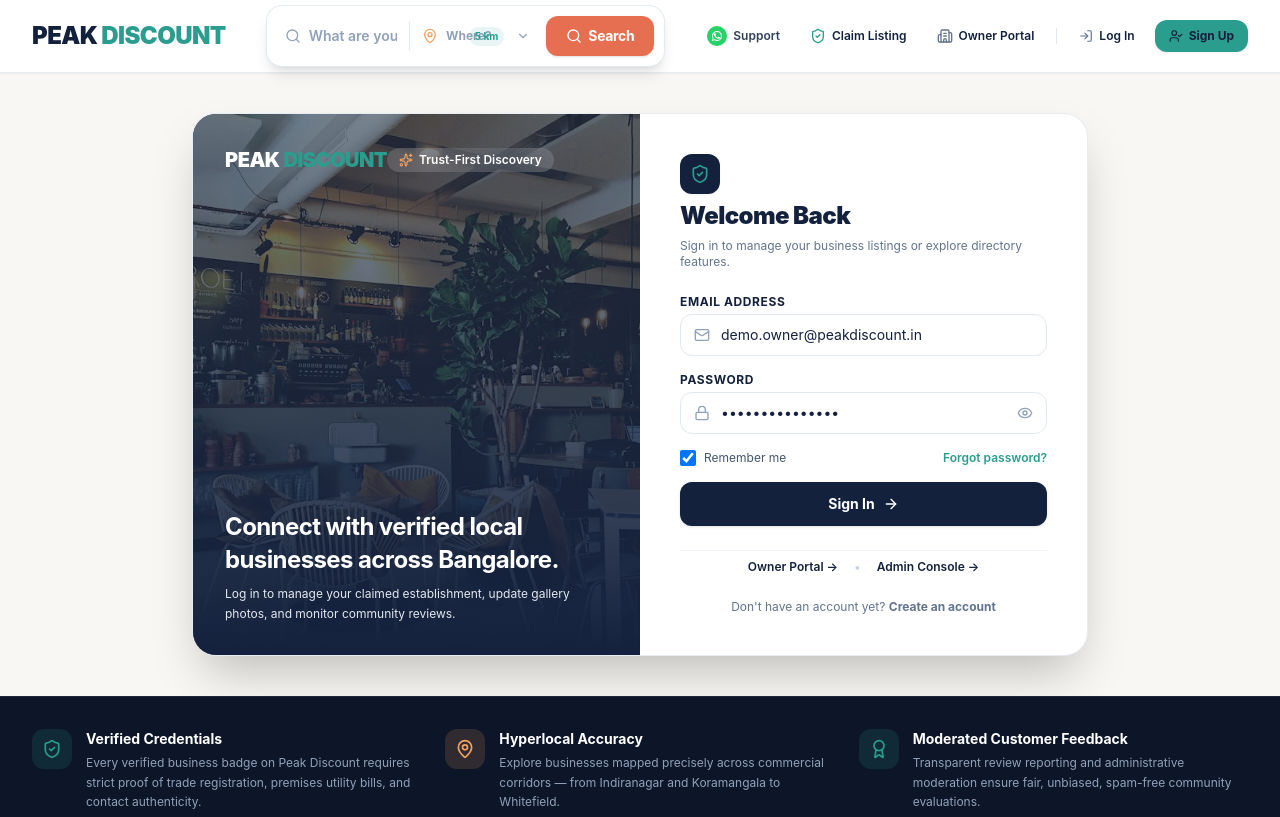
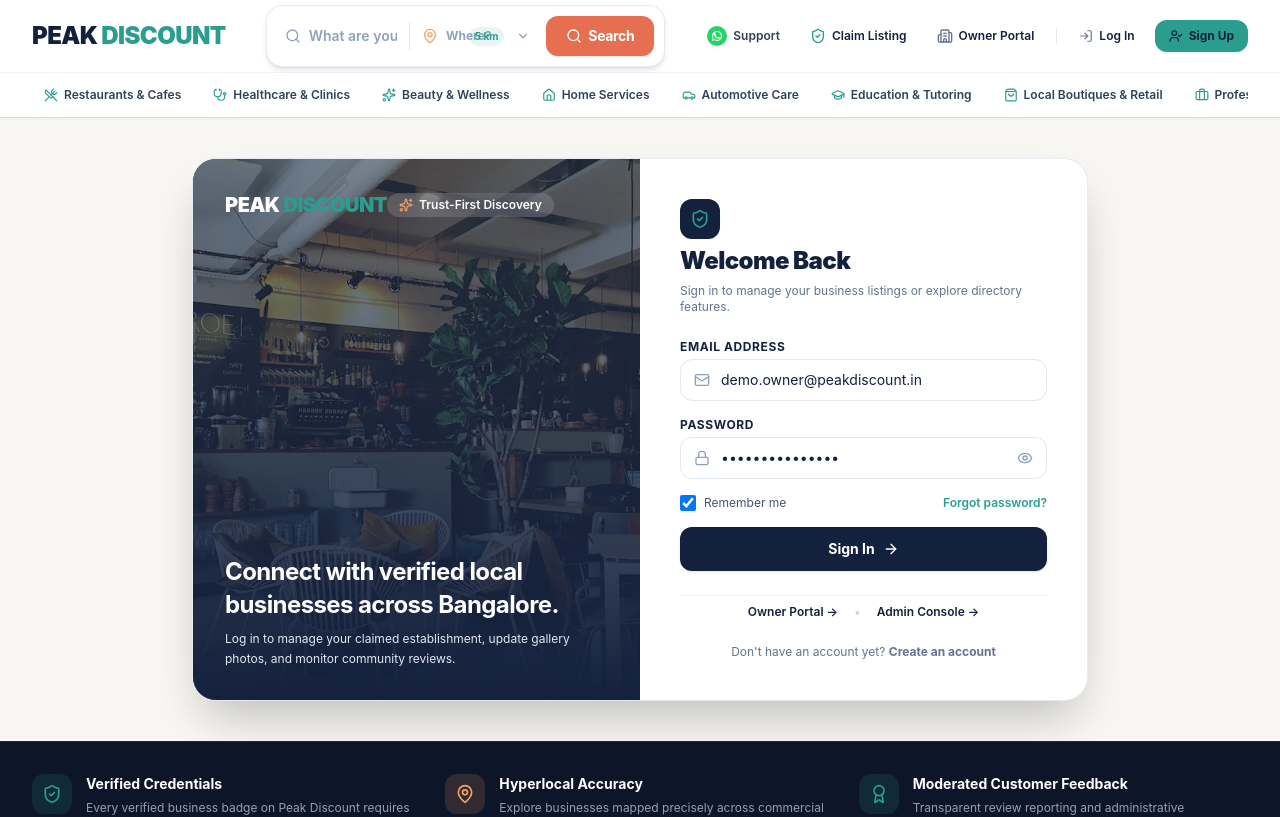
Before and after one commit to Pick-discount20/Pick-discounts, a Next.js app: page /Pick-discounts/login in a window 1280 px wide. Shown: the top 817 px of the page. Built offline with nearby package versions, Linux system fonts and the light colour scheme.

Commit message:
Implement Yelp-inspired header, secondary category navigation, and 5km location discovery

```diff
--- a/src/app/search/page.tsx
+++ b/src/app/search/page.tsx
@@ -302,9 +302,9 @@ function SearchResultsContent() {
                       <SearchIcon className="w-6 h-6" />
                     </div>
                     <div>
-                      <h3 className="text-base font-bold text-[#14213D]">No businesses matched your filters</h3>
+                      <h3 className="text-base font-bold text-[#14213D]">No businesses found within 5 km of this location.</h3>
                       <p className="text-xs text-slate-500 mt-1 max-w-sm mx-auto">
-                        Try expanding your distance radius, removing minimum rating requirements, or resetting your category selections.
+                        We couldn&apos;t determine your location or found no matches nearby. Please enter your area manually or reset your category filters.
                       </p>
                     </div>
                     <button
@@ -434,7 +434,7 @@ function SearchResultsContent() {
 
 export default function SearchPage() {
   return (
-    <Suspense fallback={<div className="p-8 text-center text-sm text-slate-500">Loading search results...</div>}>
+    <Suspense fallback={<div className="p-8 text-center text-sm font-semibold text-slate-500">Finding businesses near you...</div>}>
       <SearchResultsContent />
     </Suspense>
   );
--- a/src/components/discovery/SearchBar.tsx
+++ b/src/components/discovery/SearchBar.tsx
@@ -16,24 +16,24 @@ import {
 export const DEFAULT_SEARCH_RADIUS_KM = 5;
 
 export const POPULAR_LOCATIONS = [
-  { city: 'Ahmedabad', state: 'Gujarat', label: 'Ahmedabad, Gujarat', primary: true },
-  { city: 'Ahmedabad', state: 'Gujarat', label: 'SG Highway, Ahmedabad' },
-  { city: 'Ahmedabad', state: 'Gujarat', label: 'Prahlad Nagar, Ahmedabad' },
-  { city: 'Ahmedabad', state: 'Gujarat', label: 'Navrangpura, Ahmedabad' },
-  { city: 'Ahmedabad', state: 'Gujarat', label: 'Bodakdev, Ahmedabad' },
-  { city: 'Bangalore', state: 'Karnataka', label: 'Indiranagar, Bangalore' },
-  { city: 'Bangalore', state: 'Karnataka', label: 'Koramangala, Bangalore' },
-  { city: 'Bangalore', state: 'Karnataka', label: 'HSR Layout, Bangalore' },
-  { city: 'Bangalore', state: 'Karnataka', label: 'Whitefield, Bangalore' },
+  { city: 'Ahmedabad', label: 'Satellite, Ahmedabad', primary: true },
+  { city: 'Ahmedabad', label: 'Vastrapur, Ahmedabad' },
+  { city: 'Ahmedabad', label: 'SG Highway, Ahmedabad' },
+  { city: 'Ahmedabad', label: 'Prahlad Nagar, Ahmedabad' },
+  { city: 'Ahmedabad', label: 'Bodakdev, Ahmedabad' },
+  { city: 'Bangalore', label: 'Indiranagar, Bangalore' },
+  { city: 'Bangalore', label: 'Koramangala, Bangalore' },
+  { city: 'Bangalore', label: 'HSR Layout, Bangalore' },
+  { city: 'Bangalore', label: 'Whitefield, Bangalore' },
 ];
 
 export const POPULAR_SEARCH_SUGGESTIONS = [
-  { label: 'Restaurants & Cafes', type: 'Category', icon: '🍽️' },
-  { label: 'Dentists & Dental Clinics', type: 'Healthcare', icon: '🦷' },
-  { label: 'Beauty Salons & Day Spas', type: 'Beauty', icon: '✨' },
-  { label: 'Car Repair & Detailing', type: 'Automotive', icon: '🚗' },
-  { label: 'Home Services & Electricians', type: 'Home', icon: '🏠' },
-  { label: 'Interior Designers & Decor', type: 'Home', icon: '🛋️' },
+  { label: 'Restaurants', category: 'Restaurants & Cafes', icon: '🍽️' },
+  { label: 'Dentists', category: 'Healthcare & Clinics', icon: '🦷' },
+  { label: 'Car services', category: 'Automotive Care', icon: '🚗' },
+  { label: 'Beauty salons', category: 'Beauty & Wellness', icon: '✨' },
+  { label: 'Home cleaning', category: 'Home Services', icon: '🧹' },
+  { label: 'Healthcare', category: 'Healthcare & Clinics', icon: '🏥' },
 ];
 
 interface SearchBarProps {
@@ -45,7 +45,7 @@ interface SearchBarProps {
 
 export const SearchBar: React.FC<SearchBarProps> = ({
   initialKeyword = '',
-  initialLocation = 'Ahmedabad, Gujarat',
+  initialLocation = 'Satellite, Ahmedabad',
   compact = false,
   className = '',
 }) => {
@@ -55,7 +55,7 @@ export const SearchBar: React.FC<SearchBarProps> = ({
   const [locationDropdownOpen, setLocationDropdownOpen] = useState(false);
   const [keywordSuggestionsOpen, setKeywordSuggestionsOpen] = useState(false);
 
-  // Geolocation handling state
+  // Geolocation state
   const [geoStatus, setGeoStatus] = useState<'idle' | 'loading' | 'success' | 'error'>('idle');
   const [geoMessage, setGeoMessage] = useState<string | null>(null);
 
@@ -74,7 +74,6 @@ export const SearchBar: React.FC<SearchBarProps> = ({
     return () => document.removeEventListener('mousedown', handleClickOutside);
   }, []);
 
-  // Filter keyword suggestions based on user input
   const filteredSuggestions = POPULAR_SEARCH_SUGGESTIONS.filter((item) =>
     item.label.toLowerCase().includes(keyword.toLowerCase())
   );
@@ -86,7 +85,7 @@ export const SearchBar: React.FC<SearchBarProps> = ({
 
     if (typeof window === 'undefined' || !navigator.geolocation) {
       setGeoStatus('error');
-      setGeoMessage('Geolocation is not supported by your browser.');
+      setGeoMessage("We couldn't determine your location. Please enter your area manually.");
       return;
     }
 
@@ -95,31 +94,30 @@ export const SearchBar: React.FC<SearchBarProps> = ({
 
     navigator.geolocation.getCurrentPosition(
       (position) => {
-        // High accuracy coordinates retrieved
         const lat = position.coords.latitude.toFixed(3);
         const lng = position.coords.longitude.toFixed(3);
         const label = `Current Location (${lat}, ${lng})`;
         setLocation(label);
         setGeoStatus('success');
-        setGeoMessage(`Location acquired (${DEFAULT_SEARCH_RADIUS_KM} km radius applied)`);
+        setGeoMessage(`Location acquired (Searching within ${DEFAULT_SEARCH_RADIUS_KM} km)`);
         setTimeout(() => {
           setLocationDropdownOpen(false);
-        }, 600);
+        }, 500);
       },
       (error) => {
         setGeoStatus('error');
         switch (error.code) {
           case error.PERMISSION_DENIED:
-            setGeoMessage('Location permission denied. Please select your locality manually.');
+            setGeoMessage('Location permission was denied. Please enter your area manually.');
             break;
           case error.POSITION_UNAVAILABLE:
-            setGeoMessage('Location information is currently unavailable.');
+            setGeoMessage("We couldn't determine your location. Please enter your area manually.");
             break;
           case error.TIMEOUT:
-            setGeoMessage('Location request timed out. Please try again.');
+            setGeoMessage('Location request timed out. Please enter your area manually.');
             break;
           default:
-            setGeoMessage('Could not retrieve current location.');
+            setGeoMessage("We couldn't determine your location. Please enter your area manually.");
             break;
         }
       },
@@ -131,7 +129,6 @@ export const SearchBar: React.FC<SearchBarProps> = ({
     );
   };
 
-  // Search submission with keyword, location and default 5 km radius
   const handleSubmit = (e: React.FormEvent) => {
     e.preventDefault();
     setKeywordSuggestionsOpen(false);
@@ -161,14 +158,14 @@ export const SearchBar: React.FC<SearchBarProps> = ({
       onSubmit={handleSubmit}
       className={`relative w-full ${
         compact
-          ? 'bg-white p-1 rounded-xl border border-slate-200/90 shadow-sm flex flex-col sm:flex-row items-stretch sm:items-center'
-          : 'bg-white p-1 sm:p-1.5 rounded-2xl border border-slate-200/90 shadow-lg hover:shadow-xl transition-shadow flex flex-col md:flex-row items-stretch md:items-center'
+          ? 'bg-white p-1 rounded-xl border border-slate-200/90 shadow-xs flex flex-col sm:flex-row items-stretch sm:items-center'
+          : 'bg-white p-1 sm:p-1.5 rounded-2xl border border-slate-200/90 shadow-md hover:shadow-lg transition-shadow flex flex-col md:flex-row items-stretch md:items-center'
       } ${className}`}
       role="search"
       aria-label="Local business and location search"
     >
       {/* =======================================================================
-          INPUT 1: WHAT ARE YOU LOOKING FOR? (Yelp Keyword Search)
+          FIRST INPUT — WHAT (Yelp Keyword Search)
           ======================================================================= */}
       <div className="relative flex-1 flex items-center min-w-0 px-3 py-1.5 md:py-2">
         <label htmlFor="search-keyword-input" className="sr-only">
@@ -192,7 +189,7 @@ export const SearchBar: React.FC<SearchBarProps> = ({
           />
         </div>
 
-        {/* Keyword Suggestions Dropdown */}
+        {/* Autocomplete Suggestions Dropdown */}
         {keywordSuggestionsOpen && (
           <div
             className="absolute top-full left-0 right-0 mt-2 bg-white rounded-2xl shadow-2xl border border-slate-100 py-2 z-50 animate-in fade-in duration-150"
@@ -200,7 +197,7 @@ export const SearchBar: React.FC<SearchBarProps> = ({
           >
             <div className="px-3.5 py-1 text-[10px] font-bold uppercase tracking-wider text-slate-400 flex items-center gap-1">
               <Sparkles className="w-3 h-3 text-[#2A9D8F]" />
-              <span>Popular Searches</span>
+              <span>Suggested Searches</span>
             </div>
             {filteredSuggestions.map((item, idx) => (
               <button
@@ -214,7 +211,7 @@ export const SearchBar: React.FC<SearchBarProps> = ({
                   <span className="font-medium">{item.label}</span>
                 </div>
                 <span className="text-[10px] bg-slate-100 text-slate-500 font-semibold px-2 py-0.5 rounded-full">
-                  {item.type}
+                  {item.category}
                 </span>
               </button>
             ))}
@@ -226,11 +223,11 @@ export const SearchBar: React.FC<SearchBarProps> = ({
       <div className="hidden md:block w-px h-7 bg-slate-200 shrink-0 self-center" aria-hidden="true" />
 
       {/* =======================================================================
-          INPUT 2: WHERE? (Yelp Location Search + 5 km Radius Indicator)
+          SECOND INPUT — WHERE (Location Search: Area, Locality or Pincode)
           ======================================================================= */}
       <div className="relative flex-1 flex items-center min-w-0 px-3 py-1.5 md:py-2 border-t md:border-t-0 border-slate-100">
         <label htmlFor="search-location-input" className="sr-only">
-          Location: Where?
+          Location: Enter area, locality or pincode
         </label>
         <div className="flex items-center gap-2 w-full">
           <MapPin className="w-4 h-4 text-[#F4A261] shrink-0" aria-hidden="true" />
@@ -248,8 +245,8 @@ export const SearchBar: React.FC<SearchBarProps> = ({
                 setLocationDropdownOpen(true);
               }}
               onFocus={() => setLocationDropdownOpen(true)}
-              placeholder="City, locality or address"
-              aria-label="Location (City, locality or address)"
+              placeholder="Enter area, locality or pincode"
+              aria-label="Enter area, locality or pincode"
               autoComplete="off"
               className="w-full bg-transparent text-[#14213D] placeholder-slate-400 text-xs sm:text-sm font-semibold focus:outline-none"
             />
@@ -258,7 +255,7 @@ export const SearchBar: React.FC<SearchBarProps> = ({
           {/* 5 km Radius Badge */}
           <span
             className="shrink-0 text-[10px] font-bold px-1.5 py-0.5 rounded-full bg-[#2A9D8F]/10 text-[#2A9D8F] whitespace-nowrap cursor-default"
-            title="Business discovery default radius: 5 km"
+            title="Discovery search radius: 5 km"
           >
             5 km
           </span>
@@ -273,7 +270,7 @@ export const SearchBar: React.FC<SearchBarProps> = ({
           </button>
         </div>
 
-        {/* Location Dropdown Menu with Geolocation & Popular Localities */}
+        {/* Location Dropdown Menu with Geolocation & Areas */}
         {locationDropdownOpen && (
           <div
             className="absolute top-full left-0 right-0 mt-2 bg-white rounded-2xl shadow-2xl border border-slate-100 p-2 z-50 animate-in fade-in duration-150 min-w-[280px]"
@@ -294,7 +291,7 @@ export const SearchBar: React.FC<SearchBarProps> = ({
                 <div className="flex-1 min-w-0">
                   <div className="leading-tight">Use my current location</div>
                   <div className="text-[10px] font-medium text-slate-500">
-                    Find verified businesses within 5 km
+                    Find businesses within 5 km of your position
                   </div>
                 </div>
               </button>
@@ -317,7 +314,7 @@ export const SearchBar: React.FC<SearchBarProps> = ({
             {/* Popular Localities List */}
             <div className="pt-2">
               <div className="px-3 py-1 text-[10px] font-bold uppercase tracking-wider text-slate-400">
-                Suggested Locations
+                Suggested Areas & Localities
               </div>
               <div className="max-h-52 overflow-y-auto no-scrollbar space-y-0.5">
                 {POPULAR_LOCATIONS.map((loc) => {
@@ -347,8 +344,8 @@ export const SearchBar: React.FC<SearchBarProps> = ({
 
             {/* Radius reminder */}
             <div className="mt-2 pt-2 border-t border-slate-100 px-3 py-1 text-[10px] font-semibold text-slate-400 flex items-center justify-between">
-              <span>Default Radius:</span>
-              <span className="text-[#2A9D8F] font-bold">Searching within 5 km</span>
+              <span>Search Radius:</span>
+              <span className="text-[#2A9D8F] font-bold">Within 5 km</span>
             </div>
           </div>
         )}
--- a/src/components/layout/Navbar.tsx
+++ b/src/components/layout/Navbar.tsx
@@ -2,7 +2,7 @@
 
 import React, { useState, useEffect } from 'react';
 import Link from 'next/link';
-import { usePathname } from 'next/navigation';
+import { usePathname, useSearchParams } from 'next/navigation';
 import {
   ShieldCheck,
   Building2,
@@ -11,13 +11,39 @@ import {
   Menu,
   X,
   PlusCircle,
+  UtensilsCrossed,
+  Stethoscope,
+  Sparkles,
+  Home,
+  Car,
+  GraduationCap,
+  ShoppingBag,
+  Briefcase,
+  LucideIcon,
 } from 'lucide-react';
 import { SearchBar } from '@/components/discovery/SearchBar';
 import { WhatsAppIcon } from '@/components/common/WhatsAppIcon';
 import { SupportModal } from '@/components/layout/SupportModal';
+import { getWhatsAppSupportUrl } from '@/config/support';
+import { DEMO_CATEGORIES } from '@/data/mockData';
+
+// Icon map for approved categories from mockData
+const CATEGORY_ICON_MAP: Record<string, LucideIcon> = {
+  UtensilsCrossed,
+  Stethoscope,
+  Sparkles,
+  Home,
+  Car,
+  GraduationCap,
+  ShoppingBag,
+  Briefcase,
+};
 
 export const Navbar: React.FC = () => {
   const pathname = usePathname();
+  const searchParams = useSearchParams();
+  const activeCategoryParam = searchParams.get('category') || '';
+
   const [mobileMenuOpen, setMobileMenuOpen] = useState(false);
   const [supportModalOpen, setSupportModalOpen] = useState(false);
   const [scrolled, setScrolled] = useState(false);
@@ -25,7 +51,7 @@ export const Navbar: React.FC = () => {
 
   useEffect(() => {
     const handleScroll = () => {
-      setScrolled(window.scrollY > 30);
+      setScrolled(window.scrollY > 25);
     };
 
     handleScroll();
@@ -36,21 +62,32 @@ export const Navbar: React.FC = () => {
   // When on homepage at the top, integrate with the photographic hero
   const isDarkNav = isHome && !scrolled;
 
+  // Handle Support click: opens WhatsApp if configured, or displays support modal
+  const handleSupportClick = () => {
+    const whatsappUrl = getWhatsAppSupportUrl();
+    if (whatsappUrl) {
+      window.open(whatsappUrl, '_blank', 'noopener,noreferrer');
+    } else {
+      setSupportModalOpen(true);
+    }
+  };
+
   const headerClass = isHome
     ? scrolled
       ? 'fixed top-0 left-0 right-0 z-40 bg-white/95 backdrop-blur-md border-b border-slate-200/80 text-[#14213D] shadow-sm transition-all duration-300'
-      : 'absolute top-0 left-0 right-0 z-40 bg-gradient-to-b from-[#14213D]/95 via-[#14213D]/65 to-transparent border-b border-white/10 text-white transition-all duration-300'
+      : 'absolute top-0 left-0 right-0 z-40 bg-gradient-to-b from-[#14213D]/95 via-[#14213D]/70 to-transparent border-b border-white/10 text-white transition-all duration-300'
     : 'sticky top-0 z-40 bg-white/95 backdrop-blur-md border-b border-slate-200/80 text-[#14213D] shadow-xs transition-all duration-200';
 
   return (
     <>
       <header className={headerClass}>
+        {/* =======================================================================
+            1. MAIN HEADER ROW (Wordmark Left, Yelp Search Center, Actions Right)
+            ======================================================================= */}
         <div className="max-w-7xl mx-auto px-4 sm:px-6 lg:px-8">
           <div className="flex items-center justify-between h-16 sm:h-[72px] gap-2 lg:gap-4">
 
-            {/* =======================================================================
-                LEFT: PEAK DISCOUNT WORDMARK (NO OLD LOGO ICON, NO TAGLINE)
-                ======================================================================= */}
+            {/* LEFT: PEAK DISCOUNT WORDMARK (NO OLD PD LOGO ICON, NO TAGLINE) */}
             <div className="flex items-center shrink-0">
               <Link
                 href="/"
@@ -64,24 +101,18 @@ export const Navbar: React.FC = () => {
               </Link>
             </div>
 
-            {/* =======================================================================
-                CENTRE: PROMINENT YELP-STYLE TWO-PART SEARCH BAR (DESKTOP)
-                Takes primary visual emphasis and horizontal space in the header
-                ======================================================================= */}
+            {/* CENTRE: PROMINENT YELP-STYLE TWO-PART SEARCH BAR (DESKTOP) */}
             <div className="hidden lg:flex flex-1 max-w-2xl xl:max-w-3xl mx-2 xl:mx-4 min-w-0">
               <SearchBar compact={false} />
             </div>
 
-            {/* =======================================================================
-                RIGHT: CUSTOMER NAVIGATION & ACTIONS (DESKTOP)
-                Support (WhatsApp) | Claim Listing | Owner Portal | Log In | Sign Up
-                ======================================================================= */}
+            {/* RIGHT: CUSTOMER NAVIGATION & ACTIONS (DESKTOP) */}
             <nav className="hidden lg:flex items-center gap-1 xl:gap-2.5 shrink-0 text-xs font-semibold">
 
               {/* Support (WhatsApp integration) */}
               <button
                 type="button"
-                onClick={() => setSupportModalOpen(true)}
+                onClick={handleSupportClick}
                 className={`px-2.5 py-2 rounded-xl transition-colors flex items-center gap-1.5 cursor-pointer ${
                   isDarkNav
                     ? 'text-slate-200 hover:text-white hover:bg-white/10'
@@ -136,8 +167,8 @@ export const Navbar: React.FC = () => {
                 href="/login"
                 className={`px-2.5 py-2 rounded-xl transition-colors flex items-center gap-1.5 ${
                   isDarkNav
-                    ? 'text-slate-200 hover:text-white hover:bg-white/10'
-                    : 'text-slate-700 hover:text-[#14213D] hover:bg-slate-100'
+                    ? 'text-slate-200 hover:text-white'
+                    : 'text-slate-700 hover:text-[#14213D]'
                 }`}
               >
                 <LogIn className={`w-3.5 h-3.5 ${isDarkNav ? 'text-slate-300' : 'text-slate-500'}`} />
@@ -154,14 +185,12 @@ export const Navbar: React.FC = () => {
               </Link>
             </nav>
 
-            {/* =======================================================================
-                MOBILE HEADER CONTROLS (Support Shortcut & Hamburger Toggle)
-                ======================================================================= */}
+            {/* MOBILE HEADER CONTROLS (Support Shortcut & Hamburger Toggle) */}
             <div className="flex lg:hidden items-center gap-2">
               <button
                 type="button"
-                onClick={() => setSupportModalOpen(true)}
-                className="p-2 rounded-xl bg-[#25D366]/20 text-[#25D366] hover:bg-[#25D366]/30 transition-colors"
+                onClick={handleSupportClick}
+                className="p-2 rounded-xl bg-[#25D366]/20 text-[#25D366] hover:bg-[#25D366]/30 transition-colors cursor-pointer"
                 aria-label="Support on WhatsApp"
               >
                 <WhatsAppIcon className="w-5 h-5 fill-current" />
@@ -181,11 +210,57 @@ export const Navbar: React.FC = () => {
             </div>
           </div>
 
-          {/* =======================================================================
-              MOBILE PROMINENT SEARCH BAR (Placed directly below top bar on mobile)
-              ======================================================================= */}
+          {/* MOBILE PROMINENT SEARCH BAR (Clean vertical stack without horizontal overflow) */}
           <div className="block lg:hidden pb-3">
             <SearchBar compact={true} />
+          </div>
+        </div>
+
+        {/* =======================================================================
+            2. SECONDARY CATEGORY NAVIGATION ROW (Yelp-Inspired Category Strip)
+            Sourced from approved DEMO_CATEGORIES with horizontal scroll on mobile
+            ======================================================================= */}
+        <div
+          className={`border-t transition-colors ${
+            isDarkNav
+              ? 'border-white/10 bg-black/20 backdrop-blur-xs text-white/90'
+              : 'border-slate-100 bg-white/95 text-slate-700 shadow-2xs'
+          }`}
+        >
+          <div className="max-w-7xl mx-auto px-4 sm:px-6 lg:px-8">
+            <div className="flex items-center gap-1 sm:gap-2 overflow-x-auto no-scrollbar py-2 text-xs font-semibold whitespace-nowrap">
+              {DEMO_CATEGORIES.map((cat) => {
+                const IconComponent = CATEGORY_ICON_MAP[cat.iconName] || UtensilsCrossed;
+                const isActive = activeCategoryParam.toLowerCase() === cat.name.toLowerCase();
+
+                return (
+                  <Link
+                    key={cat.id}
+                    href={`/search?category=${encodeURIComponent(cat.name)}`}
+                    className={`inline-flex items-center gap-1.5 px-3 py-1.5 rounded-lg transition-all shrink-0 ${
+                      isActive
+                        ? isDarkNav
+                          ? 'bg-white/20 text-white font-bold ring-1 ring-white/40'
+                          : 'bg-[#2A9D8F]/10 text-[#2A9D8F] font-bold'
+                        : isDarkNav
+                        ? 'text-slate-200 hover:text-white hover:bg-white/10'
+                        : 'text-slate-600 hover:text-[#14213D] hover:bg-slate-50'
+                    }`}
+                  >
+                    <IconComponent
+                      className={`w-3.5 h-3.5 ${
+                        isActive
+                          ? 'text-[#F4A261]'
+                          : isDarkNav
+                          ? 'text-slate-300'
+                          : 'text-[#2A9D8F]'
+                      }`}
+                    />
+                    <span>{cat.name}</span>
+                  </Link>
+                );
+              })}
+            </div>
           </div>
         </div>
 
@@ -200,7 +275,7 @@ export const Navbar: React.FC = () => {
                 type="button"
                 onClick={() => {
                   setMobileMenuOpen(false);
-                  setSupportModalOpen(true);
+                  handleSupportClick();
                 }}
                 className="w-full flex items-center gap-3 px-3 py-2.5 rounded-xl text-sm font-semibold text-slate-800 hover:bg-slate-50 text-left cursor-pointer"
               >
--- a/src/config/support.ts
+++ b/src/config/support.ts
@@ -1,11 +1,11 @@
 /**
  * Peak Discount Customer Support Configuration
  *
- * Configurable WhatsApp customer support channel.
+ * Configurable WhatsApp customer support channel for official WhatsApp Business account.
  *
  * INSTRUCTIONS FOR CLIENT:
  * To activate live WhatsApp chat, set `phoneNumber` to your official business
- * WhatsApp number in international format with country code and without '+' or spaces
+ * WhatsApp account number in international format with country code and without '+' or spaces
  * (e.g., '919876543210' for India).
  *
  * When empty, the application will display the transparent onboarding dialog
@@ -14,7 +14,7 @@
 export const WHATSAPP_SUPPORT_CONFIG = {
   // Official business WhatsApp number provided by client (leave empty until assigned)
   phoneNumber: '', // e.g. '919876543210'
-  defaultMessage: 'Hello Peak Discount Support, I would like to inquire about local business discovery and verification.',
+  defaultMessage: 'Hello Peak Discount Support! I need assistance with your platform.',
   channelLabel: 'WhatsApp Support',
   supportEmail: 'support@peakdiscount.com',
   operatingHours: 'Monday - Saturday: 9:00 AM - 8:00 PM IST',
```
